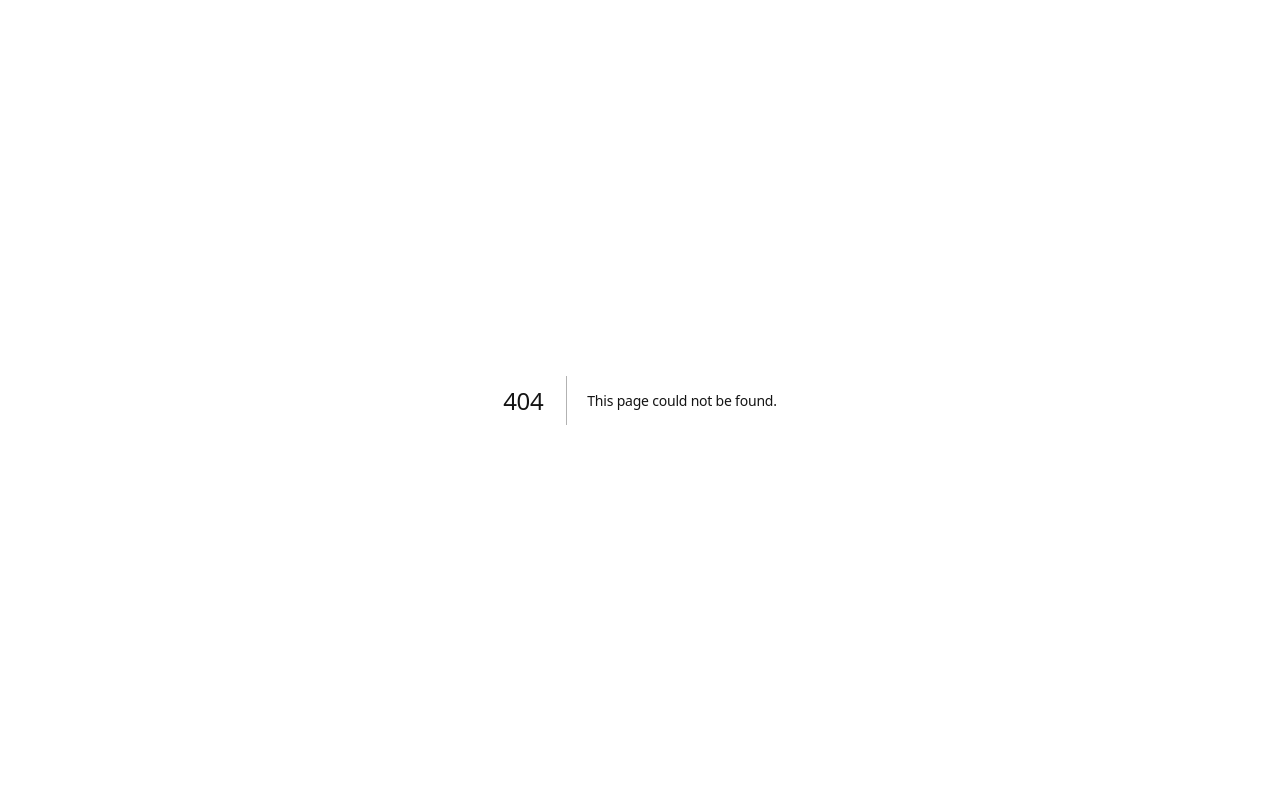
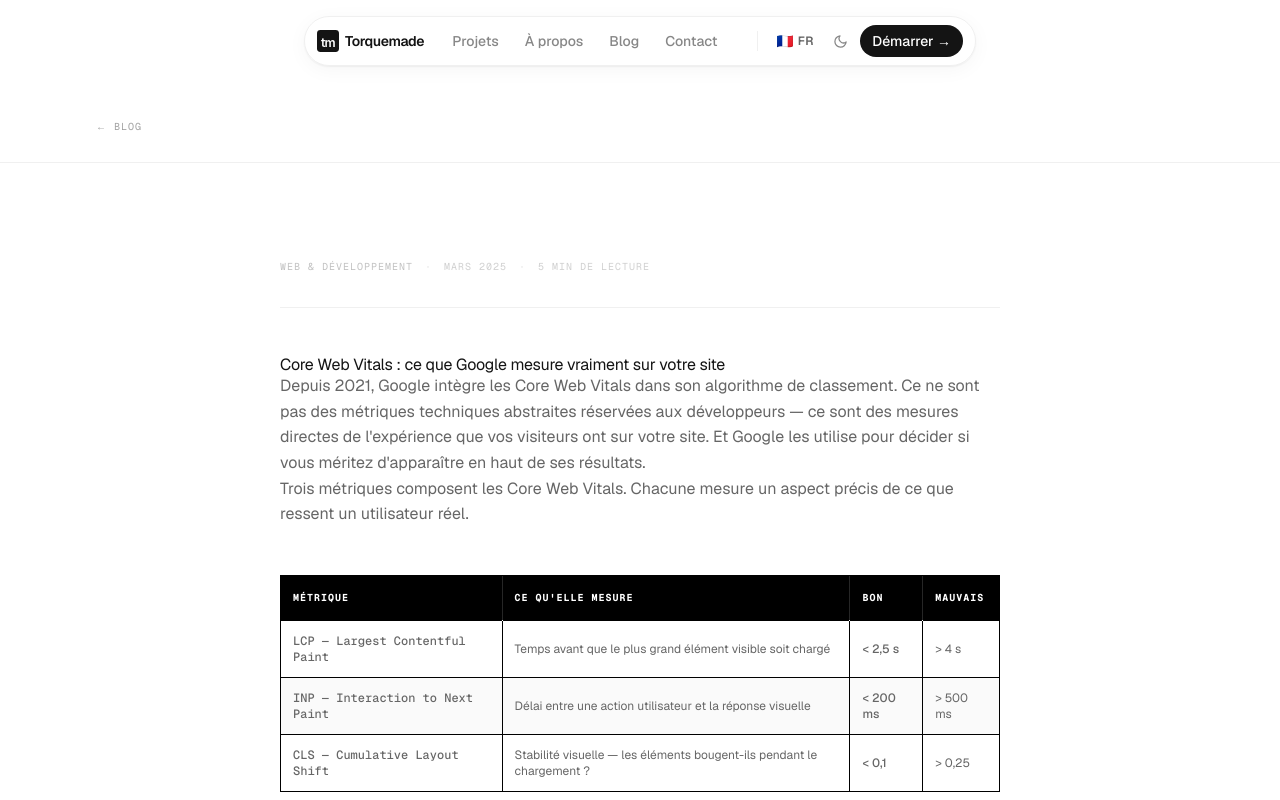
Before and after one commit to loanrmb/torquemade-v2, a Next.js app: page /blog/core-web-vitals-explication in a window 1280 px wide. Before the commit this address had no page. Shown: the top 800 px of the page. Built offline with nearby package versions, Linux system fonts and the light colour scheme.

Commit message:
Add files via upload

```diff
--- /dev/null
+++ b/app/blog/(articles)/core-web-vitals-explication/page.tsx
@@ -0,0 +1,11 @@
+import type { Metadata } from 'next'
+import { CoreWebVitalsContent } from './_content'
+
+export const metadata: Metadata = {
+  title: 'Core Web Vitals : ce que Google mesure vraiment sur votre site',
+  description: "LCP, INP, CLS — les trois métriques que Google utilise pour évaluer l'expérience utilisateur de votre site et les intégrer dans son algorithme de classement.",
+}
+
+export default function Page() {
+  return <CoreWebVitalsContent />
+}
```
